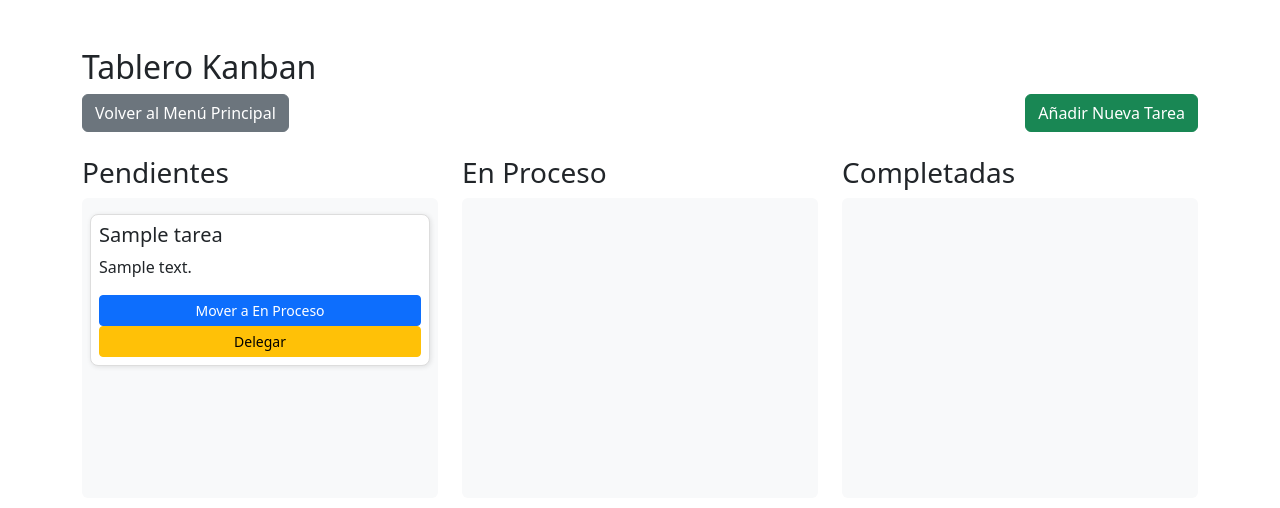
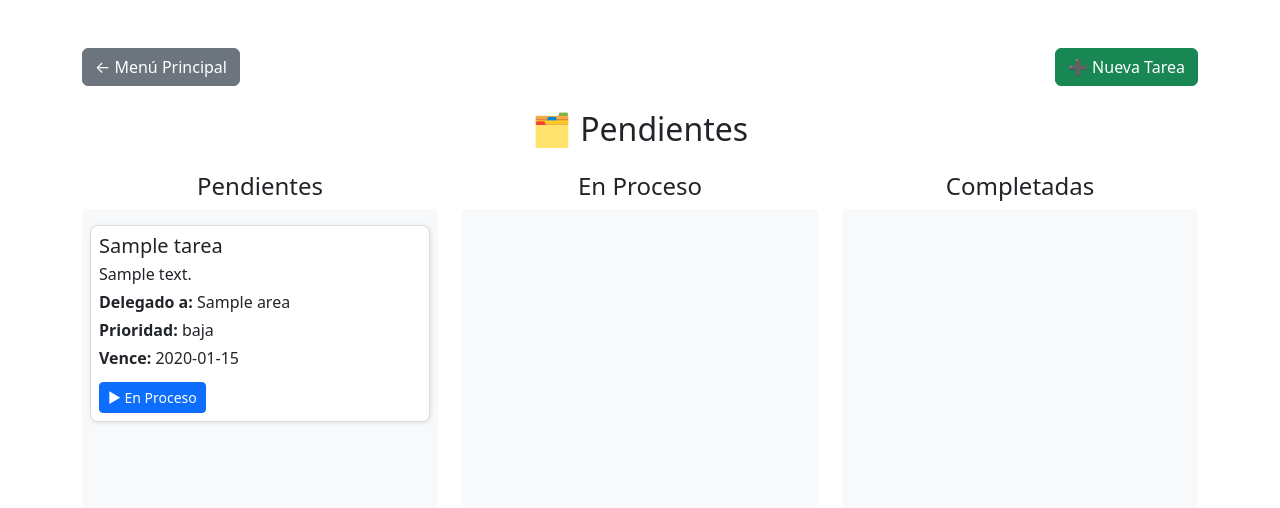
Before and after one commit to rodrigocornejot/WeeinClass, a Django app: page /cursos/kanban/ in a window 1280 px wide. Shown: the top 508 px of the page. Run offline with Django 5.2, Linux system fonts and the light colour scheme; tables that the repository leaves empty hold one stand-in row (values such as "Sample post"); some libraries are stand-ins or nearby versions.

Commit message:
agregamos la seccion de pendientes

```diff
--- a/cursos/templates/cursos/kanban.html
+++ b/cursos/templates/cursos/kanban.html
@@ -5,129 +5,63 @@
     <meta name="viewport" content="width=device-width, initial-scale=1.0">
     <title>Tablero Kanban</title>
     <link href="https://cdn.jsdelivr.net/npm/bootstrap@5.2.3/dist/css/bootstrap.min.css" rel="stylesheet">
+    <link href="https://cdn.jsdelivr.net/npm/bootstrap-icons@1.10.5/font/bootstrap-icons.css" rel="stylesheet">
     {% load static %}
     <script src="https://cdnjs.cloudflare.com/ajax/libs/Sortable/1.14.0/Sortable.min.js"></script>
     <link href="{% static 'cursos/kanban.css' %}" rel="stylesheet">
 </head>
 <body>
 <div class="container mt-5">
-        <h2>Tablero Kanban</h2>
-
-        <div class="d-flex justify-content-between">
-            <a href="{% url 'menu_admin' %}" class="btn btn-secondary">Volver al Menú Principal</a>
-            <a href="{% url 'crear_tarea' %}" class="btn btn-success">Añadir Nueva Tarea</a>
+    <!-- Botón Menu Principal arriba -->
+    <div class="d-flex justify-content-between mb-4">
+        <a href="{% url 'menu_admin' %}" class="btn btn-secondary">← Menú Principal</a>
+        <a href="{% url 'crear_tarea' %}" class="btn btn-success">➕ Nueva Tarea</a>
     </div>
 
+    <!-- Título centrado -->
+    <h2 class="text-center mb-4">🗂 Pendientes</h2>
+
     <div class="row mt-4">
-            <!-- Pendientes -->
-            <div class="col-4">
-                <h3>Pendientes</h3>
-                <div id="pendientes" class="kanban-col bg-light p-2 rounded">
+        <!-- Columna Pendientes -->
+        <div class="col-md-4">
+            <h4 class="text-center">Pendientes</h4>
+            <div id="pendiente" class="kanban-col bg-light p-2 rounded">
                 {% for tarea in tareas %}
                     {% if tarea.estado == 'pendiente' %}
-                            <div class="kanban-card card p-2 my-2" data-id="{{ tarea.id }}">
-                                <h5>{{ tarea.titulo }}</h5>
-                                <p>{{ tarea.descripcion }}</p>
-                                <button class="btn btn-sm btn-primary" onclick="actualizarEstado({{ tarea.id }}, 'en_proceso')">Mover a En Proceso</button>
-                                <button class="btn btn-sm btn-warning" onclick="mostrarModalDelegar({{ tarea.id }})">Delegar</button>
-                            </div>
+                        {% include "cursos/kanban_card.html" %}
                     {% endif %}
                 {% endfor %}
             </div>
         </div>
 
-            <!-- En Proceso -->
-            <div class="col-4">
-                <h3>En Proceso</h3>
+        <!-- Columna En Proceso -->
+        <div class="col-md-4">
+            <h4 class="text-center">En Proceso</h4>
             <div id="en_proceso" class="kanban-col bg-light p-2 rounded">
                 {% for tarea in tareas %}
                     {% if tarea.estado == 'en_proceso' %}
-                            <div class="kanban-card card p-2 my-2" data-id="{{ tarea.id }}">
-                                <h5>{{ tarea.titulo }}</h5>
-                                <p>{{ tarea.descripcion }}</p>
-                                <button class="btn btn-sm btn-success" onclick="actualizarEstado({{ tarea.id }}, 'completada')">Completar</button>
-                            </div>
+                        {% include "cursos/kanban_card.html" %}
                     {% endif %}
                 {% endfor %}
             </div>
         </div>
 
-            <!-- Completadas -->
-            <div class="col-4">
-                <h3>Completadas</h3>
-                <div id="completadas" class="kanban-col bg-light p-2 rounded">
+        <!-- Columna Completadas -->
+        <div class="col-md-4">
+            <h4 class="text-center">Completadas</h4>
+            <div id="completada" class="kanban-col bg-light p-2 rounded">
                 {% for tarea in tareas %}
                     {% if tarea.estado == 'completada' %}
-                            <div class="kanban-card card p-2 my-2" data-id="{{ tarea.id }}">
-                                <h5>{{ tarea.titulo }}</h5>
-                                <p>{{ tarea.descripcion }}</p>
-                                <span class="badge bg-success">✔ Completada</span>
-                            </div>
+                        {% include "cursos/kanban_card.html" %}
                     {% endif %}
                 {% endfor %}
             </div>
         </div>
     </div>
-
-        <!-- Modal para delegar tarea -->
-        <div class="modal" tabindex="-1" id="delegarModal">
-            <div class="modal-dialog">
-                <div class="modal-content">
-                    <div class="modal-header">
-                        <h5 class="modal-title">Delegar Tarea</h5>
-                        <button type="button" class="btn-close" data-bs-dismiss="modal" aria-label="Close"></button>
-                    </div>
-                    <div class="modal-body">
-                        <label for="delegar_a">Seleccionar Área para Delegar:</label>
-                        <select id="delegar_a" class="form-select">
-                            <option value="profesor">Profesores</option>
-                            <option value="administracion">Administración</option>
-                            <option value="marketing">Marketing</option>
-                        </select>
-                    </div>
-                    <div class="modal-footer">
-                        <button type="button" class="btn btn-secondary" data-bs-dismiss="modal">Cancelar</button>
-                        <button type="button" class="btn btn-primary" id="delegarButton">Delegar</button>
-                    </div>
-                </div>
-            </div>
 </div>
 
-    </div>
-
+<!-- Scripts -->
 <script>
-        function mostrarModalDelegar(tareaId) {
-            // Mostrar el modal
-            const modal = new bootstrap.Modal(document.getElementById('delegarModal'));
-            modal.show();
-
-            // Configurar el botón de delegar
-            document.getElementById('delegarButton').onclick = function() {
-                delegarTarea(tareaId);
-            };
-        }
-
-        function delegarTarea(tareaId) {
-            const tareaDelegada = document.getElementById('delegar_a').value;  // Obtenemos el valor del select
-            fetch(`/delegar_tarea/${tareaId}/`, {
-                method: 'POST',
-                headers: {
-                    'Content-Type': 'application/json',
-                    'X-CSRFToken': '{{ csrf_token }}'
-                },
-                body: JSON.stringify({ delegar_a: tareaDelegada })
-            })
-            .then(response => response.json())
-            .then(data => {
-                if (data.status === 'success') {
-                    location.reload();  // Recarga la página para ver el cambio
-                }
-            })
-            .catch(error => {
-                console.error('Error:', error);
-            });
-        }
-
     function actualizarEstado(tareaId, nuevoEstado) {
         fetch(`/actualizar_estado_tarea/${tareaId}/`, {
             method: 'POST',
@@ -139,7 +73,7 @@
         })
         .then(response => response.json())
         .then(data => {
-                location.reload();  // Recarga la página para ver el cambio
+            location.reload();
         });
     }
 </script>
--- /dev/null
+++ b/cursos/templates/cursos/kanban_card.html
@@ -0,0 +1,39 @@
+<div class="kanban-card card p-2 my-2" data-id="{{ tarea.id }}">
+    <h5 class="mb-1">{{ tarea.titulo }}</h5>
+    <p class="mb-1">{{ tarea.descripcion }}</p>
+
+    <!-- Mostrar el área delegada en la descripción -->
+    {% if tarea.area_asignada %}
+        <p class="mb-1"><strong>Delegado a:</strong> {{ tarea.area_asignada.nombre }}</p>
+    {% endif %}
+
+    <p class="mb-1"><strong>Prioridad:</strong> {{ tarea.prioridad }}</p>
+    <p class="mb-1"><strong>Vence:</strong> {{ tarea.fecha_vencimiento|date:"Y-m-d" }}</p>
+
+    {% if tarea.area_delegado %}
+        <div class="d-flex align-items-center mt-2">
+            {% if tarea.area_delegado == 'profesor' %}
+                <i class="bi bi-person-circle me-2 text-info"></i>
+                <span class="text-info">Delegado a Profesor</span>
+            {% elif tarea.area_delegado == 'administracion' %}
+                <i class="bi bi-building me-2 text-warning"></i>
+                <span class="text-warning">Delegado a Administración</span>
+            {% elif tarea.area_delegado == 'marketing' %}
+                <i class="bi bi-bullhorn me-2 text-danger"></i>
+                <span class="text-danger">Delegado a Marketing</span>
+            {% endif %}
+        </div>
+    {% endif %}
+
+    {% if tarea.estado == 'pendiente' %}
+        <div class="mt-2 d-flex justify-content-between">
+            <button class="btn btn-sm btn-primary" onclick="actualizarEstado({{ tarea.id }}, 'en_proceso')">▶ En Proceso</button>
+        </div>
+    {% elif tarea.estado == 'en_proceso' %}
+        <div class="mt-2">
+            <button class="btn btn-sm btn-success w-100" onclick="actualizarEstado({{ tarea.id }}, 'completada')">✔ Completar</button>
+        </div>
+    {% elif tarea.estado == 'completada' %}
+        <span class="badge bg-success mt-2">✔ Completada</span>
+    {% endif %}
+</div>
--- a/static/cursos/kanban.js
+++ b/static/cursos/kanban.js
@@ -16,3 +16,30 @@ function actualizarEstado(tareaId, nuevoEstado) {
         }
     });
 }
+
+function delegarTarea(tareaId) {
+    const areaSeleccionada = document.getElementById('delegar_a').value;
+
+    fetch(`/cursos/delegar_tarea/${tareaId}/`, {
+        method: 'POST',
+        headers: {
+            'Content-Type': 'application/json',
+            'X-CSRFToken': getCSRFToken()
+        },
+        body: JSON.stringify({ delegar_a: areaSeleccionada })
+    })
+    .then(response => response.json())
+    .then(data => {
+        if (data.status === 'success') {
+            location.reload();
+        } else {
+            alert("Error al delegar la tarea");
+        }
+    });
+}
+
+// Utilidad para obtener el token CSRF si no estás usando {{ csrf_token }} directamente en JS
+function getCSRFToken() {
+    const csrfInput = document.querySelector('[name=csrfmiddlewaretoken]');
+    return csrfInput ? csrfInput.value : '';
+}
```
Also changed, not shown: cursos/migrations/0014_tarea_delegado_a.py (added), cursos/migrations/0015_remove_tarea_delegado_a.py (added). Lines whose indentation alone changed are shown as unchanged.
